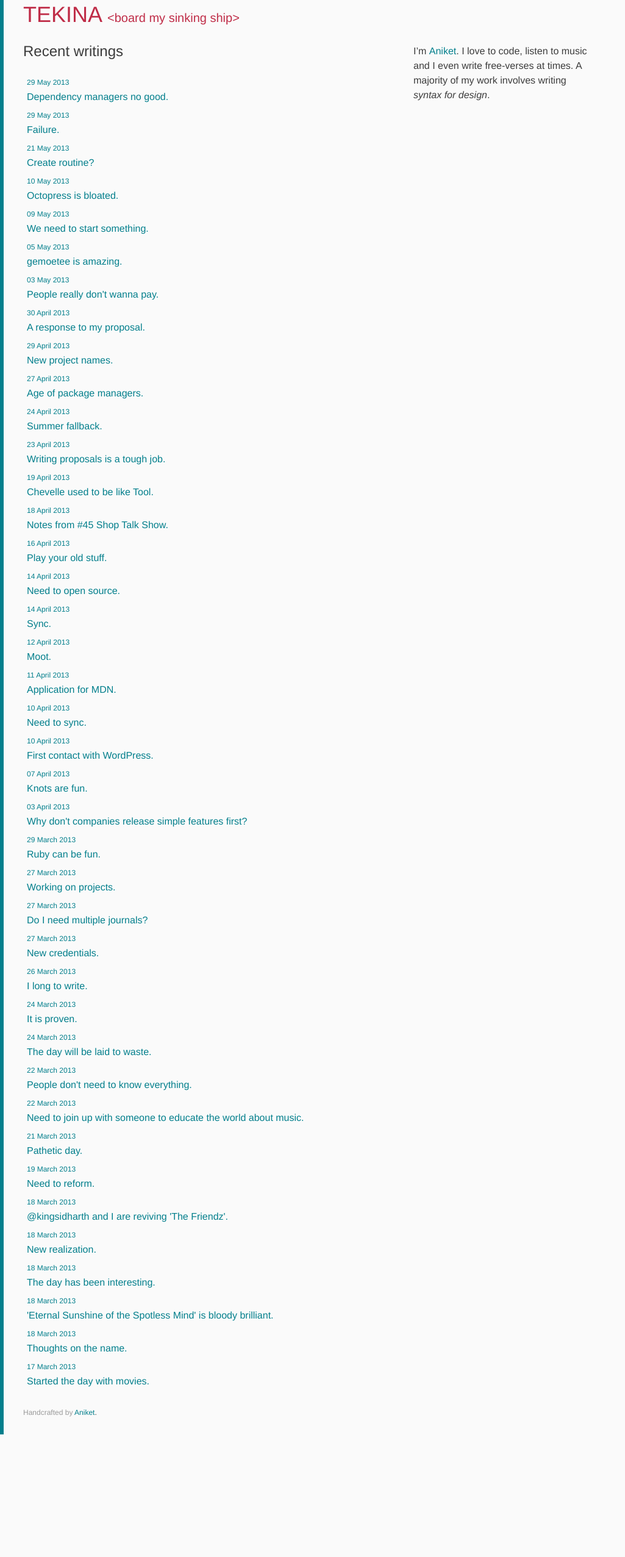
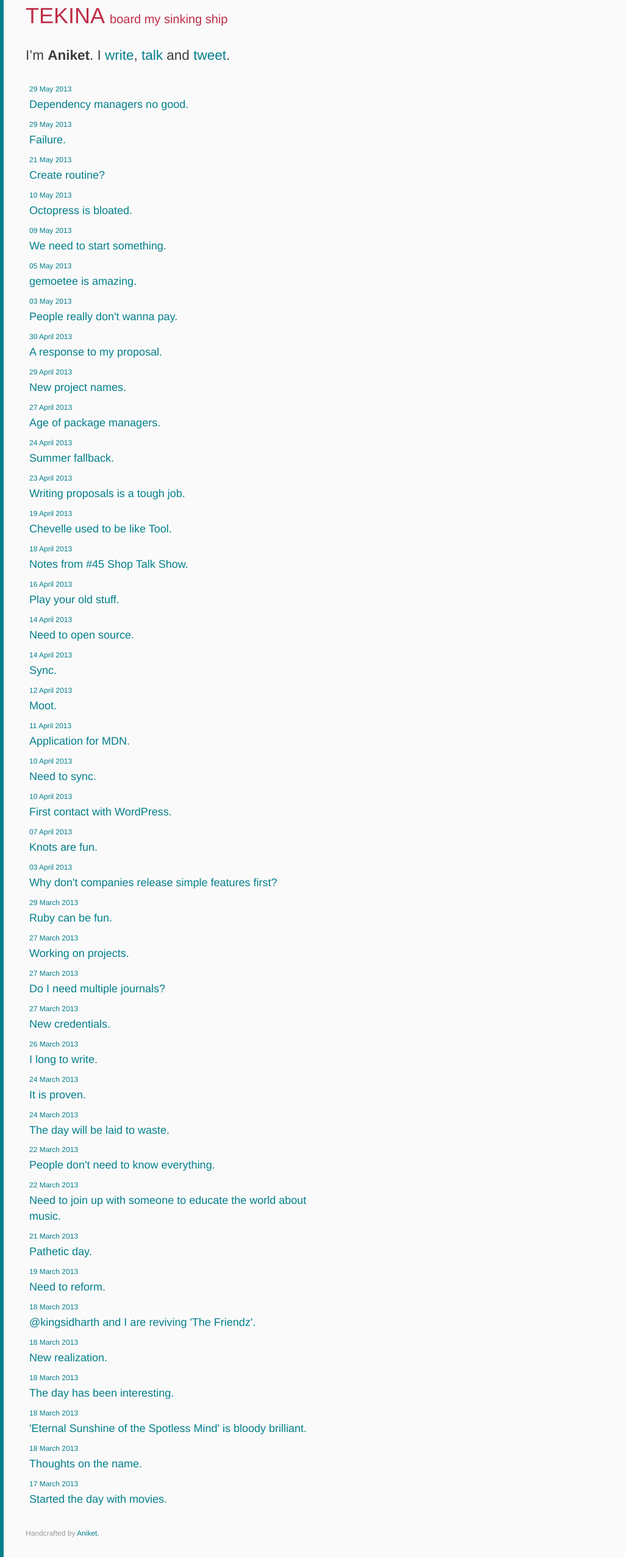
Before and after one commit to aniketpant/journal, a Jekyll site: the page built from index.md, in a window 1280 px wide. Shown: the whole page at 61% size, without its empty margins (0-1025 px from the left). Built offline with Jekyll 4.4.1, drawn with Linux system fonts in a browser that asks for light colours; before the commit the page ends 2352 px from its top, so only the background shows below that.

Commit message:
Overhaul
Signed-off-by: Aniket Pant <me@aniketpant.com>

```diff
--- a/_config.yml
+++ b/_config.yml
@@ -1,6 +1,6 @@
 permalink: /:year/:month/:title
 markdown: kramdown
-exclude: ['Rakefile', 'CNAME', 'sass/', 'script/', 'README.md']
+exclude: ['Rakefile', 'CNAME', 'stylesheets', 'README.md', 'config.rb', 'LICENSE']
 
 url: http://rawrrr.github.com
 
--- a/_layouts/base.html
+++ b/_layouts/base.html
@@ -36,24 +36,23 @@
     <div class="header-container">
       <header class="grid wrapper" role="banner">
         <div class="grid__item one-whole">
-          <a class="logo" href="/" rel="nofollow">
-            <h1><span class="caps">{{ site.title }}</span> <span class="delta">&lt;{{ site.tagline }}&gt;</span></h1>
+          <a class="brand" href="/" rel="nofollow">
+            <h1><span class="caps">{{ site.title }}</span> <span class="delta">{{ site.tagline }}</span></h1>
           </a>
         </div>
       </header> <!-- header -->
     </div> <!-- header-container -->
 
     <div class="main-container">
-      <section class="grid wrapper">
-        <div class="grid__item two-thirds palm-one-whole">
+      <div class="grid wrapper">
+        <div class="grid__item one-whole">
+          <section role="main">
+            <p class="lead">I’m <strong>Aniket</strong>. I <a href="http://aniketpant.com/archive">write</a>, <a href="http://aniketpant.com/speaking">talk</a> and <a href="http://twitter.com/aniket_pant">tweet</a>.</p>
           {{ content }}
-      </div><!--
-    --><div class="grid__item one-third palm-one-whole">
-    <p>I’m <a href="http://aniketpant.com"><strong>Aniket</strong></a>. I love to code, listen to music and I even write free-verses at times. A majority of my work involves writing <em>syntax for design</em>.</p>
+          <section>
         </div>
-</section>
+      </div>
     </div> <!-- main-container -->
-
     <div class="footer-container">
       <div class="grid wrapper">
         <footer class="grid__item one-whole smallprint" role="contentinfo">
--- a/_layouts/entry.html
+++ b/_layouts/entry.html
@@ -2,9 +2,6 @@
 layout: base
 ---
 <div class="entry">
-	<header>
-		<h1 class="post_title">{{ page.title }}</h1>
-	</header>
   <article role="main">
   	{{ content }}
   </article>
--- a/index.md
+++ b/index.md
@@ -3,8 +3,6 @@ layout: base
 title: Home
 slug: home
 ---
-### Recent writings
-
 <ul class="nav nav--stacked list">
 {% for post in site.posts %}
 <li>
```
Also changed, not shown: stylesheets/_vars.scss (+13 -10 lines), stylesheets/style.scss (+5 -5 lines), style.css. Lines whose indentation alone changed are shown as unchanged.
